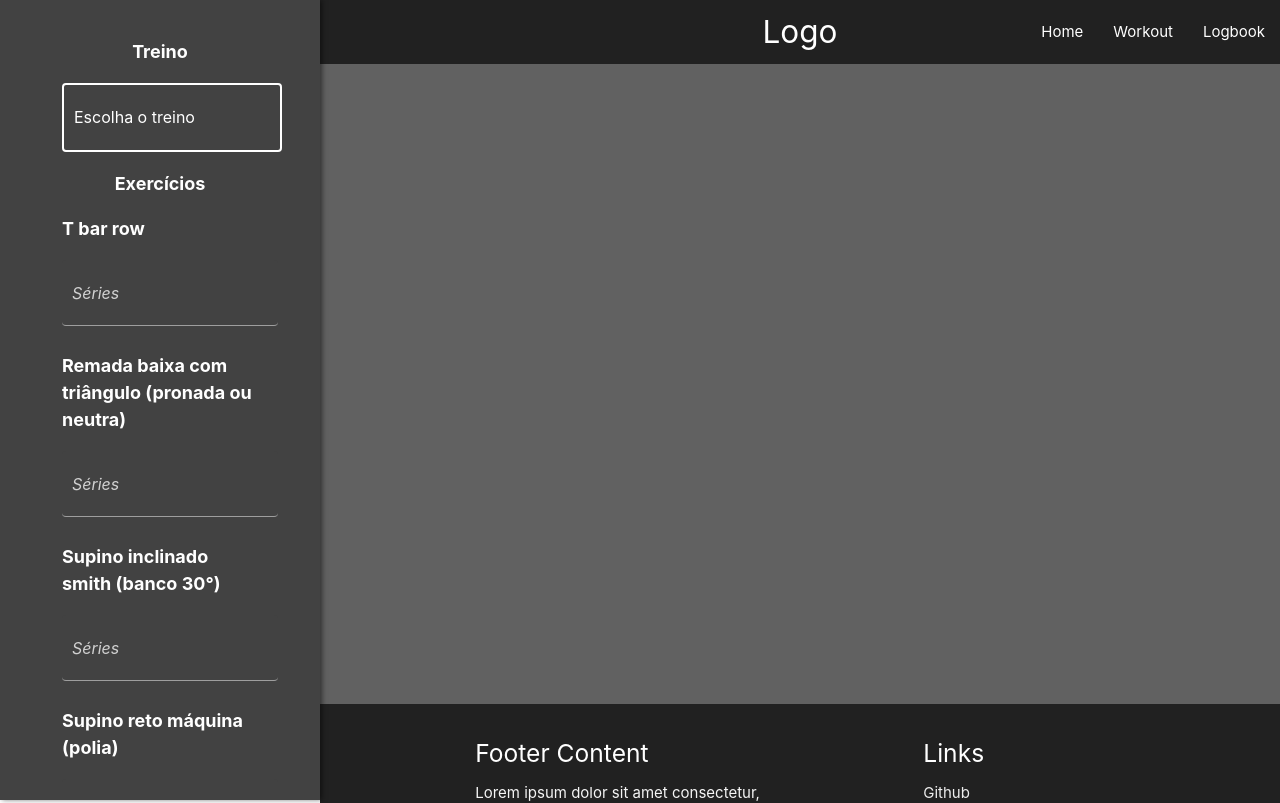
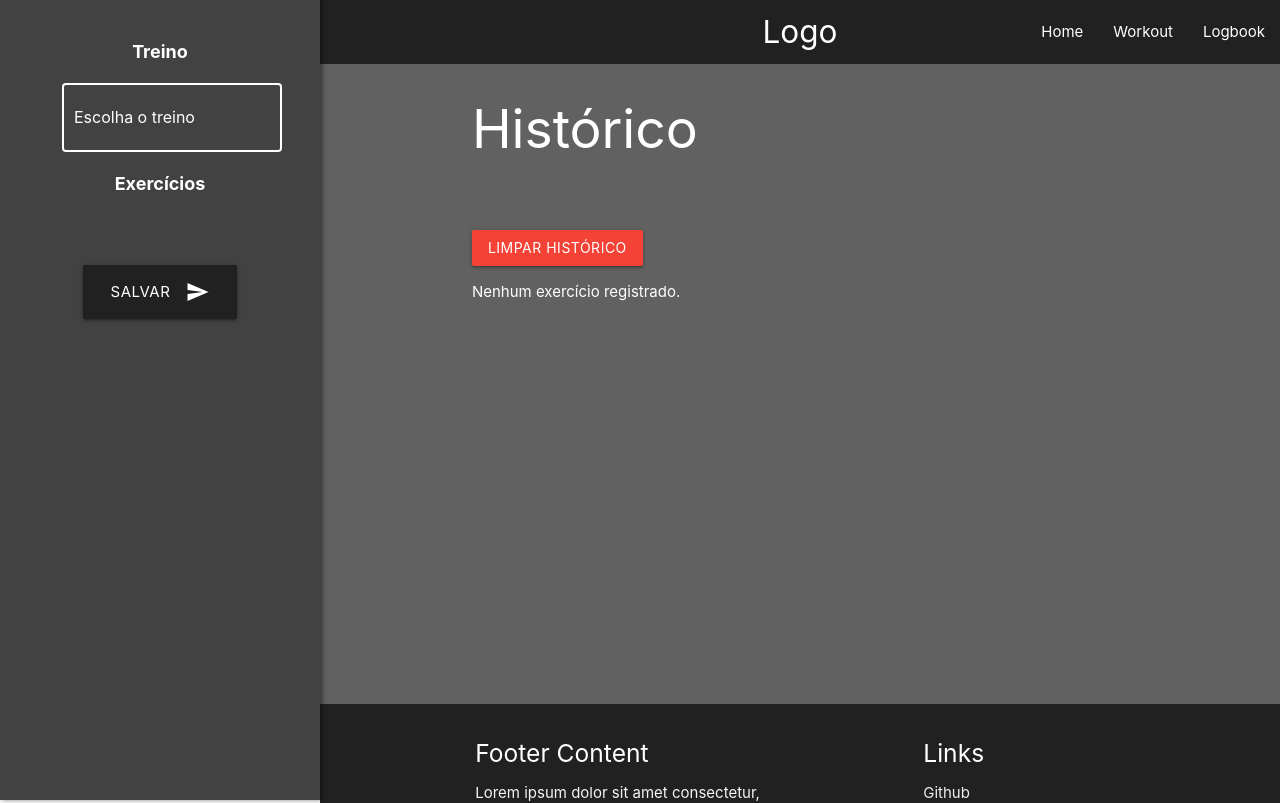
Before and after one commit to LMMPSx/PROTOCOL, a React (Create React App) app: page /logbook in a window 1280 px wide. Shown: the top 803 px of the page. Built offline with nearby package versions, Linux system fonts and the light colour scheme.

Commit message:
Adição do componente "History"
Adicionado FormContext para a comunicação entre os componentes Form e History

Mudanças no componente Form

```diff
--- a/src/App.tsx
+++ b/src/App.tsx
@@ -5,9 +5,9 @@ export function App() {
 
   return (
     <div className="App">
-      <BrowserRouter>
-        <Router />
-      </BrowserRouter>
+        <BrowserRouter>
+          <Router />
+        </BrowserRouter>
     </div>
   );
 }
--- a/src/components/Form/index.tsx
+++ b/src/components/Form/index.tsx
@@ -1,74 +1,17 @@
-/* eslint-disable jsx-a11y/anchor-is-valid */
-/* eslint-disable react-hooks/rules-of-hooks */
+import { useFormContext } from "../../context/FormContext";
 import { useEffect, useState } from "react";
-import 'materialize-css/dist/css/materialize.min.css';
-import 'materialize-css/dist/js/materialize.min.js';
-import M from 'materialize-css';
-import './styles.css'
+import M from "materialize-css";
+import "./styles.css";
 
 export function Form() {
     useEffect(() => {
         M.AutoInit();
     }, []);
 
-    const [selectedTreino, setSelectedTreino] = useState("A1");
-    const [seriesInputs, setSeriesInputs] = useState<Record<number, number[]>>({});
-
-    const treinoOptions: Record<string, string[]> = {
-        A1: [
-            "T bar row",
-            "Remada baixa com triângulo (pronada ou neutra)",
-            "Supino inclinado smith (banco 30°)",
-            "Supino reto máquina (polia)",
-            "Desenvolvimento máquina (polia)",
-            "Tríceps francês unilateral (polia)",
-            "Tríceps polia alta (barra reta ou V)"
-        ],
-        B1: [
-            "RDL",
-            "Cadeira flexora unilateral (máquina zerada)",
-            "Leg press 45°",
-            "Cadeira extensora",
-            "Bíceps rosca polia baixa (barra reta)",
-            "Bíceps rosca unilateral polia baixa (bayesian curl)"
-        ],
-        A2: [
-            "Remada curvada com halteres (pronada)",
-            "Puxada alta (pegada neutra ou triângulo)",
-            "Supino inclinado máquina (polia)",
-            "Supino reto máquina (polia)",
-            "Tríceps polia alta (barra reta ou V)",
-            "Tríceps francês unilateral (polia)",
-            "Elevação unilateral (polia baixa pegador)"
-        ],
-        B2: [
-            "Cadeira flexora",
-            "Agachamento livre",
-            "Cadeira extensora",
-            "Elevação pélvica smith",
-            "Mesa flexora",
-            "Bíceps rosca polia baixa (barra reta)",
-            "Bíceps rosca unilateral polia baixa (bayesian curl)"
-        ],
-        A3: [
-            "Remada polia baixa unilateral (neutra)",
-            "T bar row máquina",
-            "Supino inclinado smith (banco 30°)",
-            "Supino reto máquina convergente",
-            "Desenvolvimento com halteres (banco 75°)",
-            "Tríceps polia alta (barra reta ou V)",
-            "Tríceps cruzado polia (unilateral)"
-        ],
-        B3: [
-            "Cadeira flexora",
-            "Leg press 45°",
-            "Sumo deadlift",
-            "Cadeira extensora",
-            "Bíceps rosca polia baixa (barra reta)",
-            "Bíceps rosca martelo halteres (simultâneo)",
-            "Elevação lateral com halter sentado (banco 90°)"
-        ]
-    };
+    const { formData, setFormData, treinoOptions } = useFormContext();
+    const [selectedTreino, setSelectedTreino] = useState("");
+    const [repsInputs, setRepsInputs] = useState<Record<number, number[]>>({});
+    const [loadsInputs, setLoadsInputs] = useState<Record<number, number[]>>({});
 
     const exercises = treinoOptions[selectedTreino] || [];
 
@@ -78,45 +21,92 @@ export function Form() {
             seriesCount = maxSeries;
         }
 
-        const updatedInputs = { ...seriesInputs };
-        updatedInputs[exerciseIndex] = Array.from({ length: seriesCount }, () => 0);
-        setSeriesInputs(updatedInputs);
-    }
+        const updatedReps = { ...repsInputs };
+        const updatedLoads = { ...loadsInputs };
+
+        updatedReps[exerciseIndex] = Array.from({ length: seriesCount }, () => 0);
+        updatedLoads[exerciseIndex] = Array.from({ length: seriesCount }, () => 0);
+
+        setRepsInputs(updatedReps);
+        setLoadsInputs(updatedLoads);
+    };
 
     const handleRepetitionChange = (exerciseIndex: number, seriesIndex: number, value: number) => {
-        const maxReps = 20;
-        if (value > maxReps) {
-            window.alert("Usuário, pare de treinar fofo.");
-            value = maxReps;
+        const updatedReps = { ...repsInputs };
+        if (!updatedReps[exerciseIndex]) {
+            updatedReps[exerciseIndex] = [];
+        }
+        updatedReps[exerciseIndex][seriesIndex] = value;
+        setRepsInputs(updatedReps);
+    };
+
+    const handleLoadChange = (exerciseIndex: number, seriesIndex: number, value: number) => {
+        const updatedLoads = { ...loadsInputs };
+        if (!updatedLoads[exerciseIndex]) {
+            updatedLoads[exerciseIndex] = [];
+        }
+        updatedLoads[exerciseIndex][seriesIndex] = value;
+        setLoadsInputs(updatedLoads);
+    };
+
+    const handleSubmit = (e: React.FormEvent) => {
+        e.preventDefault();
+
+        if (!selectedTreino) {
+            M.toast({ html: "Por favor, selecione um treino.", classes: "red darken-1" });
+            return;
         }
 
-        const updatedInputs = { ...seriesInputs };
-        updatedInputs[exerciseIndex][seriesIndex] = value;
-        setSeriesInputs(updatedInputs);
-    }
+        const formattedExercises = Object.keys(repsInputs).reduce((acc, exerciseIndex) => {
+            const numericIndex = parseInt(exerciseIndex, 10); // Converte o índice para número
+            const uniqueIndex = `${selectedTreino}-${numericIndex}-${Date.now()}`; // Índice único
+            acc[uniqueIndex] = {
+                series: repsInputs[numericIndex].length,
+                reps: repsInputs[numericIndex],
+                loads: loadsInputs[numericIndex] || [],
+                date: new Date().toLocaleDateString(), // Adiciona a data atual
+            };
+            return acc;
+        }, {} as Record<string, { series: number; reps: number[]; loads: number[]; date: string }>);
 
-    const handleLoadChange = (exerciseIndex: number, seriesIndex: number, value: number) => {
-        const updatedInputs = { ...seriesInputs };
-        updatedInputs[exerciseIndex][seriesIndex] = value;
-        setSeriesInputs(updatedInputs);
+        // Combine os novos exercícios com os existentes
+        const updatedExercises = {
+            ...formData.exercises, // Exercícios existentes
+            ...formattedExercises, // Novos exercícios
+        };
+
+        setFormData({
+            ...formData,
+            treino: selectedTreino,
+            exercises: updatedExercises,
+        });
+
+        M.toast({ html: "Dados enviados para o histórico!", classes: "green darken-1" });
+
+        // Limpa os inputs
+        setRepsInputs({});
+        setLoadsInputs({});
+        setSelectedTreino("");
     };
 
     return (
-        <form action="">
+        <form onSubmit={handleSubmit}>
             <div className="container center-align">
                 <p className="text-form white-text">Treino</p>
                 <select
                     required
-                    defaultValue=""
+                    value={selectedTreino}
                     className="grey darken-3 white-text"
-                    onChange={(e) => setSelectedTreino(e.target.value)}>
-                    <option value="" disabled>Escolha o treino</option>
-                    <option value="A1">A1</option>
-                    <option value="B1">B1</option>
-                    <option value="A2">A2</option>
-                    <option value="B2">B2</option>
-                    <option value="A3">A3</option>
-                    <option value="B3">B3</option>
+                    onChange={(e) => setSelectedTreino(e.target.value)}
+                >
+                    <option value="" disabled>
+                        Escolha o treino
+                    </option>
+                    {Object.keys(treinoOptions).map((treino) => (
+                        <option key={treino} value={treino}>
+                            {treino}
+                        </option>
+                    ))}
                 </select>
             </div>
 
@@ -133,12 +123,14 @@ export function Form() {
                             placeholder="Séries"
                             max={10}
                             required
-                            onChange={(e) => handleSeriesChange(exerciseIndex, parseInt(e.target.value) || 0)}
+                            onChange={(e) =>
+                                handleSeriesChange(exerciseIndex, parseInt(e.target.value) || 0)
+                            }
                         />
-                        {seriesInputs[exerciseIndex]?.map((_, seriesIndex) => (
-                            <>
+                        {repsInputs[exerciseIndex]?.map((_, seriesIndex) => (
+                            <div key={`series-${seriesIndex}`}>
                                 <input
-                                    key={seriesIndex}
+                                    key={`reps-${seriesIndex}`}
                                     type="number"
                                     className="reps grey darken-3 white-text"
                                     placeholder={`Repetições ${seriesIndex + 1}° série`}
@@ -151,12 +143,9 @@ export function Form() {
                                             parseInt(e.target.value) || 0
                                         )
                                     }
-
-                                >
-                                </input>
-
+                                />
                                 <input
-                                    key={seriesIndex}
+                                    key={`loads-${seriesIndex}`}
                                     type="number"
                                     className="carga grey darken-3 white-text"
                                     placeholder={`Carga de trabalho ${seriesIndex + 1}° série`}
@@ -168,20 +157,23 @@ export function Form() {
                                             parseInt(e.target.value) || 0
                                         )
                                     }
-
-                                >
-                                </input>
-                            </>
+                                />
+                            </div>
                         ))}
                     </div>
                 ))}
             </div>
 
             <div className="center-align">
-                <button className="large btn waves-effect waves-light grey darken-4" type="submit" name="action">Salvar
+                <button
+                    className="btn-large waves-effect waves-light grey darken-4"
+                    type="submit"
+                    name="action"
+                >
+                    Salvar
                     <i className="material-icons right">send</i>
                 </button>
             </div>
         </form>
-    )
+    );
 }
--- /dev/null
+++ b/src/components/History/index.tsx
@@ -0,0 +1,75 @@
+import { useEffect } from "react";
+import { useFormContext } from "../../context/FormContext";
+
+export function History() {
+    useEffect(() => {
+        M.AutoInit();
+    }, []);
+
+    const { formData, treinoOptions } = useFormContext();
+    const { setFormData } = useFormContext();
+
+    const handleClearHistory = () => {
+        setFormData({ treino: "", exercises: {} }); // Reseta o estado
+        localStorage.clear(); // Limpa o localStorage
+        M.toast({ html: "Histórico limpo!", classes: "green darken-1" });
+    };
+
+    // Agrupa os exercícios por treino
+    const groupedExercises = Object.entries(formData.exercises).reduce((acc, [exerciseKey, data]) => {
+        const [treino] = exerciseKey.split("-"); // Extrai o treino do índice único
+        if (!acc[treino]) {
+            acc[treino] = [];
+        }
+        acc[treino].push({ exerciseKey, data });
+        return acc;
+    }, {} as Record<string, { exerciseKey: string; data: typeof formData.exercises[string] }[]>);
+
+    return (
+        <div className="container">
+            <h2>Histórico</h2>
+            <button className="btn red" onClick={handleClearHistory}>
+                Limpar Histórico
+            </button>
+            <div>
+                {Object.keys(groupedExercises).length > 0 ? (
+                    Object.entries(groupedExercises).map(([treino, exercises]) => (
+                        <div key={treino}>
+                            <h4 className="center-align">{treino}</h4> {/* Exibe o treino como título */}
+                            <table className="highlight centered">
+                                <thead>
+                                    <tr>
+                                        <th>Exercício</th>
+                                        <th>Séries</th>
+                                        <th>Repetições</th>
+                                        <th>Carga</th>
+                                        <th>Data</th>
+                                    </tr>
+                                </thead>
+                                <tbody>
+                                    {exercises.map(({ exerciseKey, data }) => {
+                                        const [, exerciseIndex] = exerciseKey.split("-"); // Extrai o índice do exercício
+                                        const exerciseName =
+                                            treinoOptions[treino]?.[parseInt(exerciseIndex)] || "Exercício desconhecido";
+
+                                        return (
+                                            <tr key={exerciseKey}>
+                                                <td>{exerciseName}</td>
+                                                <td>{data.series}</td>
+                                                <td>{data.reps.join(", ")}</td>
+                                                <td>{data.loads.join(", ")}</td>
+                                                <td>{data.date || "Data não registrada"}</td>
+                                            </tr>
+                                        );
+                                    })}
+                                </tbody>
+                            </table>
+                        </div>
+                    ))
+                ) : (
+                    <p>Nenhum exercício registrado.</p>
+                )}
+            </div>
+        </div>
+    );
+}
--- /dev/null
+++ b/src/context/FormContext.tsx
@@ -0,0 +1,104 @@
+import React, { createContext, useContext, useState, useEffect } from "react";
+
+interface ExerciseData {
+    series: number;
+    reps: number[];
+    loads: number[];
+    date: string; // Adiciona a propriedade date
+}
+
+interface FormData {
+    treino: string;
+    exercises: Record<string, ExerciseData>; // Alterado para string
+}
+
+interface FormContextProps {
+    formData: FormData;
+    setFormData: React.Dispatch<React.SetStateAction<FormData>>;
+    treinoOptions: Record<string, string[]>;
+}
+
+const FormContext = createContext<FormContextProps | undefined>(undefined);
+
+export const FormProvider: React.FC<{ children: React.ReactNode }> = ({ children }) => {
+    const [formData, setFormData] = useState<FormData>(() => {
+        // Carrega os dados do Local Storage ao inicializar
+        const savedData = localStorage.getItem("formData");
+        return savedData ? JSON.parse(savedData) : { treino: "", exercises: {} };
+    });
+
+    const treinoOptions: Record<string, string[]> = {
+        A1: [
+            "T bar row",
+            "Remada baixa com triângulo (pronada ou neutra)",
+            "Supino inclinado smith (banco 30°)",
+            "Supino reto máquina (polia)",
+            "Desenvolvimento máquina (polia)",
+            "Tríceps francês unilateral (polia)",
+            "Tríceps polia alta (barra reta ou V)",
+        ],
+        B1: [
+            "RDL",
+            "Cadeira flexora unilateral (máquina zerada)",
+            "Leg press 45°",
+            "Cadeira extensora",
+            "Bíceps rosca polia baixa (barra reta)",
+            "Bíceps rosca unilateral polia baixa (bayesian curl)",
+        ],
+        A2: [
+            "Remada curvada com halteres (pronada)",
+            "Puxada alta (pegada neutra ou triângulo)",
+            "Supino inclinado máquina (polia)",
+            "Supino reto máquina (polia)",
+            "Tríceps polia alta (barra reta ou V)",
+            "Tríceps francês unilateral (polia)",
+            "Elevação unilateral (polia baixa pegador)",
+        ],
+        B2: [
+            "Cadeira flexora",
+            "Agachamento livre",
+            "Cadeira extensora",
+            "Elevação pélvica smith",
+            "Mesa flexora",
+            "Bíceps rosca polia baixa (barra reta)",
+            "Bíceps rosca unilateral polia baixa (bayesian curl)",
+        ],
+        A3: [
+            "Remada polia baixa unilateral (neutra)",
+            "T bar row máquina",
+            "Supino inclinado smith (banco 30°)",
+            "Supino reto máquina convergente",
+            "Desenvolvimento com halteres (banco 75°)",
+            "Tríceps polia alta (barra reta ou V)",
+            "Tríceps cruzado polia (unilateral)",
+        ],
+        B3: [
+            "Cadeira flexora",
+            "Leg press 45°",
+            "Sumo deadlift",
+            "Cadeira extensora",
+            "Bíceps rosca polia baixa (barra reta)",
+            "Bíceps rosca martelo halteres (simultâneo)",
+            "Elevação lateral com halter sentado (banco 90°)",
+        ],
+    };
+
+    useEffect(() => {
+        // Salva os dados no Local Storage sempre que formData for atualizado
+        localStorage.setItem("formData", JSON.stringify(formData));
+    }, [formData]);
+
+    return (
+        <FormContext.Provider value={{ formData, setFormData, treinoOptions }}>
+            {children}
+        </FormContext.Provider>
+    );
+};
+
+export const useFormContext = () => {
+    const context = useContext(FormContext);
+    if (!context) {
+        throw new Error("useFormContext must be used within a FormProvider");
+    }
+    return context;
+};
--- a/src/pages/Logbook/index.tsx
+++ b/src/pages/Logbook/index.tsx
@@ -8,6 +8,8 @@ import './styles.css'
 import { Header } from "../../components/Header";
 import { Footer } from "../../components/Footer";
 import { Form } from "../../components/Form";
+import { History } from "../../components/History";
+import { FormProvider } from "../../context/FormContext";
 
 export function LogBook() {
     useEffect(() => {
@@ -15,7 +17,7 @@ export function LogBook() {
     }, []);
 
     return (
-        <>
+        <FormProvider>
             <Header />
 
             <div className="row">
@@ -25,12 +27,12 @@ export function LogBook() {
                 </div>
 
                 <div className="col s9 grey darken-2 white-text">
-
+                    <History />
                 </div>
 
             </div>
 
             <Footer />
-        </>
+        </FormProvider>
     )
 }
```
Also changed, not shown: src/components/History/styles.css (added).
